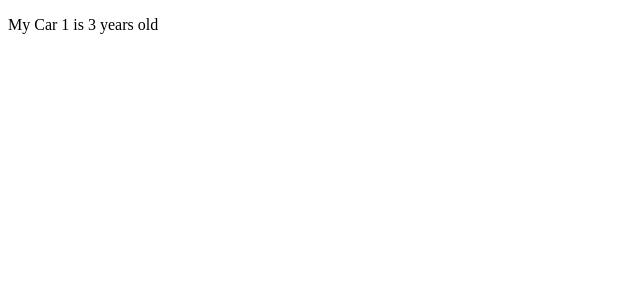
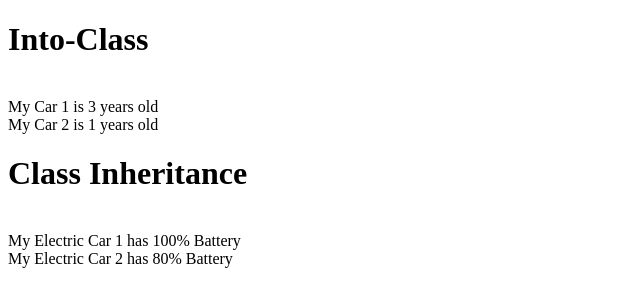
Before and after one commit to Isaias-Jose/_D_Developer_365, a plain HTML site: page january/week_1/index.html in a window 1280 px wide. Shown: the whole page, without its empty margins (0-640 px from the left). Drawn offline with Linux system fonts and the light colour scheme.

Commit message:
add new class that inherits from Car class

```diff
--- a/january/week_1/index.html
+++ b/january/week_1/index.html
@@ -6,7 +6,13 @@
     <title>Class</title>
 </head>
 <body>
+    <h1 id="into-class-title">Into-Class</h1>
+
     <p id="into-class"></p>
+
+    <h1 id="title-class-Inheritance-title">Class Inheritance</h1>
+
+    <p id="title-class-inheritance"></p>
 
     <script src="main.js"></script>
 </body>
--- a/january/week_1/main.js
+++ b/january/week_1/main.js
@@ -1,3 +1,4 @@
+//----------------------------------------------#DAY 01 - INTO CLASS -------------------------------------------
 //Create class Car
 class Car {
     constructor(make, model, year) {
@@ -13,9 +14,57 @@ class Car {
 }
 
 //Using class Car
-myCar1 = new Car("Mercedes", "VX", 2022);
-myCar2 = new Car("Testa", "XpaceOne", 2024);
+myCar1 = new Car("Tesla", "Model S", 2022);
+myCar2 = new Car("Nissan", "Leaf", 2024);
 
-//document.getElementById("into-class").innerHTML = myCar1.make + " " + myCar2.make;
+document.getElementById("into-class").innerHTML += "<br>My Car 1 is " + myCar1.age() + " years old";
+document.getElementById("into-class").innerHTML += "<br>My Car 2 is " + myCar2.age() + " years old";
 
-document.getElementById("into-class").innerHTML = "My Car 1 is " + myCar1.age() + " years old";
+
+// TESTING KNOWLEDGE
+
+// class Pais {
+//     constructor(nome, continente, capital, independecia) {
+//         this.nome = nome;
+//         this.continente = continente;
+//         this.capital = capital;
+//         this.independecia = independecia;
+//     }
+
+//     isIndependente() {
+//         return this.independecia - year;
+//     }
+// }
+
+// const date = new Date;
+// let year = date.getFullYear();
+
+// const brasil = new Pais("Brasil", "America do Sul", "Rio de Janeiro", 1870);
+// const angola = new Pais("Angola", "África", "Luanda", 1975);
+
+// document.getElementById("into-class").innerHTML = brasil.nome + " Tem " + brasil.isIndependente() + " Anos de Indepencia " + " & " +
+// angola.nome + " Tem " +angola.isIndependente() + " Anos de Indepencia";
+
+
+//----------------------------------------------#DAY 02 - CLASS INHERITANCE-------------------------------------------
+
+//Create new class that inherits from Car class
+
+class ElectricCar extends Car {
+    constructor(make, model, year, batteryCapacity) {
+        super(make, model, year);
+        this.batteryCapacity = batteryCapacity;
+    }
+
+    getBatteryPercentage() {
+        return (this.batteryCapacity / 100) * 100;
+    }
+}
+
+//Using class ElectricCar
+
+const myElectricCar1 = new ElectricCar("Tesla", "Model S", 2022, 100);
+const myElectricCar2 = new ElectricCar("Nissan", "Leaf", 2024, 80);
+
+document.getElementById("title-class-inheritance").innerHTML += "<br>My Electric Car 1 has " + myElectricCar1.getBatteryPercentage() + "% Battery";
+document.getElementById("title-class-inheritance").innerHTML += "<br>My Electric Car 2 has " + myElectricCar2.getBatteryPercentage() + "% Battery";
```
